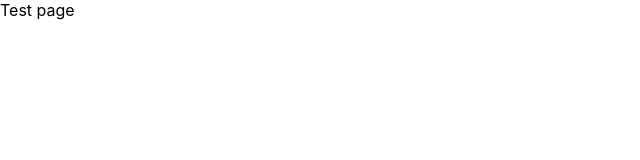
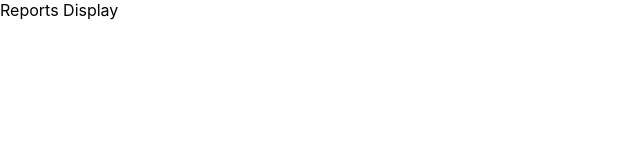
Before and after one commit to AArlauskas/Qualitas, a React (Create React App) app in the folder frontend/qualitasfront/: page /reports in a window 1280 px wide. Shown: the top 160 px of the page, without its empty margins (0-640 px from the left). Built offline with nearby package versions, Linux system fonts and the light colour scheme.

Commit message:
Admin page layout

```diff
--- a/frontend/qualitasfront/src/App.js
+++ b/frontend/qualitasfront/src/App.js
@@ -1,12 +1,14 @@
 import React, { Component } from 'react';
+import { BrowserRouter } from "react-router-dom";
+import Routing from './Routing';
 
 class App extends Component {
   state = {  }
   render() {
     return (
-      <div>
-        Test page
-      </div>
+      <BrowserRouter>
+        <Routing/>
+      </BrowserRouter>
      );
   }
 }
--- /dev/null
+++ b/frontend/qualitasfront/src/Containers/HomePageDisplay/HomePageDisplay.jsx
@@ -0,0 +1,14 @@
+import React, { Component } from 'react';
+
+class HomePageDisplay extends Component {
+    state = {  }
+    render() {
+        return (
+            <div>
+                Home page
+            </div>
+         );
+    }
+}
+
+export default HomePageDisplay;
--- /dev/null
+++ b/frontend/qualitasfront/src/Containers/ReportsDisplay/ReportsDisplay.jsx
@@ -0,0 +1,14 @@
+import React, { Component } from 'react';
+
+class ReportsDisplay extends Component {
+    state = {  }
+    render() {
+        return (
+            <div>
+                Reports Display
+            </div>
+         );
+    }
+}
+
+export default ReportsDisplay;
--- /dev/null
+++ b/frontend/qualitasfront/src/Containers/TeamsDisplay/TeamsDisplay.jsx
@@ -0,0 +1,14 @@
+import React, { Component } from 'react';
+
+class TeamsDisplay extends Component {
+    state = {  }
+    render() {
+        return (
+            <div>
+                Teams Display
+            </div>
+         );
+    }
+}
+
+export default TeamsDisplay;
--- /dev/null
+++ b/frontend/qualitasfront/src/Containers/TemplatesDisplay/TemplatesDisplay.jsx
@@ -0,0 +1,14 @@
+import React, { Component } from 'react';
+
+class TemplatesDisplay extends Component {
+    state = {  }
+    render() {
+        return (
+            <div>
+                Templates display
+            </div>
+         );
+    }
+}
+
+export default TemplatesDisplay;
--- /dev/null
+++ b/frontend/qualitasfront/src/Routing.jsx
@@ -0,0 +1,35 @@
+import React, { Component } from 'react';
+import { Switch, Route, Redirect } from 'react-router';
+import HomePageDisplay from "./Containers/HomePageDisplay/HomePageDisplay";
+import ReportsDisplay from "./Containers/ReportsDisplay/ReportsDisplay";
+import TeamsDisplay from "./Containers/TeamsDisplay/TeamsDisplay";
+import TemplatesDisplay from "./Containers/TemplatesDisplay/TemplatesDisplay";
+
+class Routing extends Component {
+    state = {  }
+    render() {
+        return (
+            <div>
+                <Switch>
+                    <Route exact path = "/">
+                        <HomePageDisplay />
+                    </Route>
+                    <Route path="/reports">
+                        <ReportsDisplay />
+                    </Route>
+                    <Route path="/teams">
+                        <TeamsDisplay />
+                    </Route>
+                    <Route path="/templates">
+                        <TemplatesDisplay />
+                    </Route>
+                    <Route>
+                        <Redirect to="/"/>
+                    </Route>
+                </Switch>
+            </div>
+         );
+    }
+}
+
+export default Routing;
```
Also changed, not shown: frontend/qualitasfront/package.json (+6 -1 lines), 1 other file (tests, documents, lock files or other folders).
